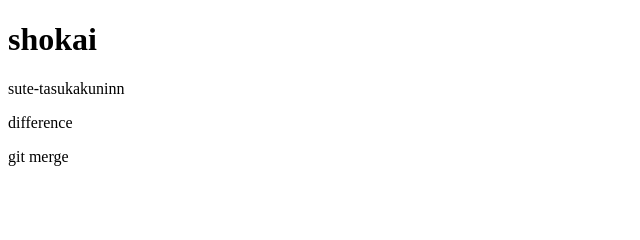
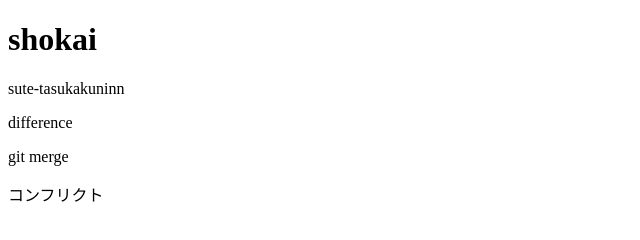
Before and after one commit to Galaxyno107/git_tutorial, a plain HTML site: page index.html in a window 1280 px wide. Shown: the full height of the page, 0-640 px from the left. Drawn offline with Linux system fonts and the light colour scheme.

Commit message:
コンフリクトを追加

```diff
--- a/index.html
+++ b/index.html
@@ -10,5 +10,6 @@
     <p>sute-tasukakuninn</p>
     <p>difference</p>
     <p>git merge</p>    <!-- section06のやつ -->
+    <p>コンフリクト</p>  <!-- ssection06 -->
 </body>
 </html>
```
